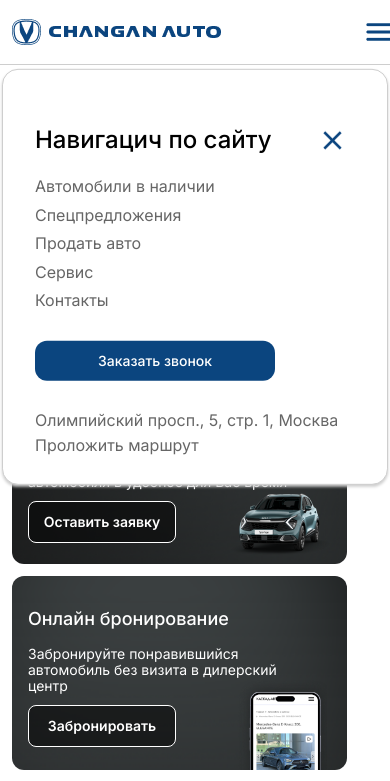
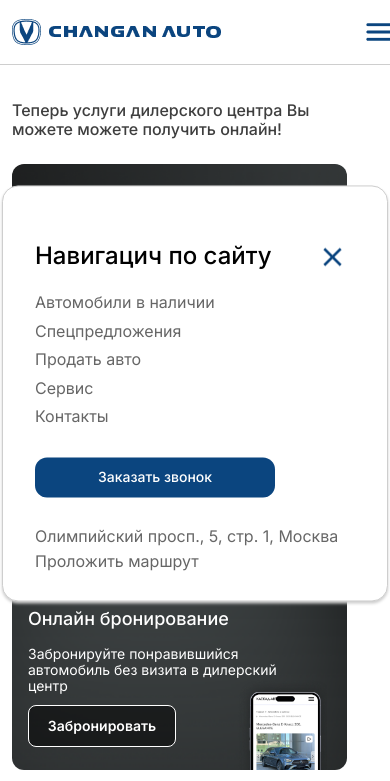
Before and after one commit to Shaginur/changan_auto, a website built with Vite: page index.html in a window 390 px wide. Both pictures are taken after a click on the picture 380 px from the left and 32 px from the top of the page. Shown: the top 781 px of the page. Built offline with nearby package versions, Linux system fonts and the light colour scheme.

Commit message:
поправил модалку

```diff
--- a/css/modal.css
+++ b/css/modal.css
@@ -1,6 +1,11 @@
 html {
   position: relative;
 }
+.hamburger,
+#clous {
+    cursor: pointer;
+}
+
 .modal_nav {
   position: absolute;
   width: 500px;
@@ -14,7 +19,7 @@
   background-color: #fff;
   top: 50%;
   left: 50%;
-  transform: translate(-50%, -134%);
+  transform: translate(-50%, -106%);
 }
 
 .modal_wrapper {
@@ -59,8 +64,7 @@
   line-height: 24px;
 }
 
-@media screen and (max-width: 700px) {
-  .nav_botom-address {
+.nav_botom-address {
     display: flex;
     flex-direction: column;
     gap: 10px;
@@ -68,6 +72,12 @@
     color: #666666;
   }
 
+.nav_btn:hover {
+    background-color: #006CD8;
+}
+
+@media screen and (max-width: 700px) {
+
   .modal_nav {
     width: 320px;
   }
```
